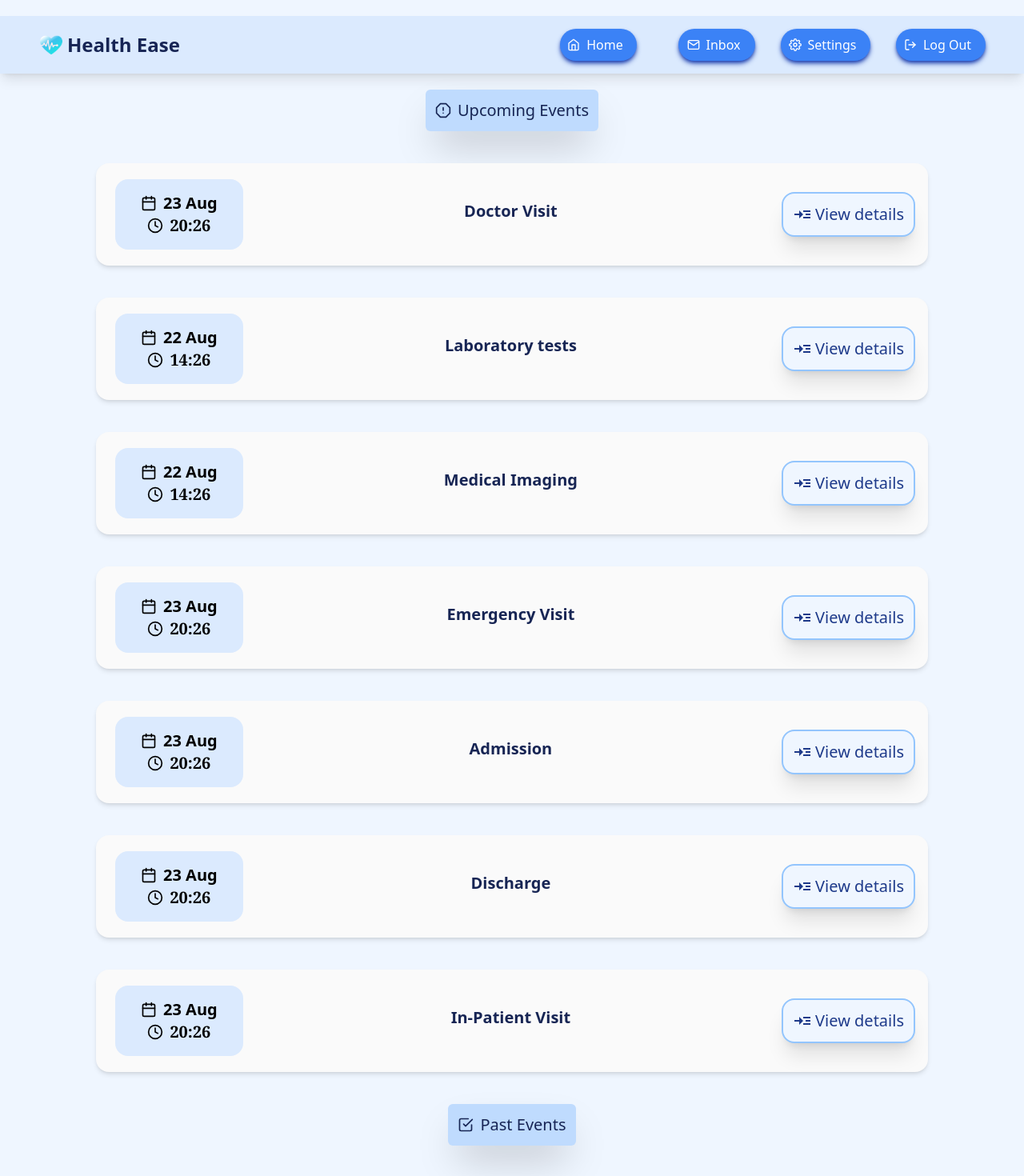
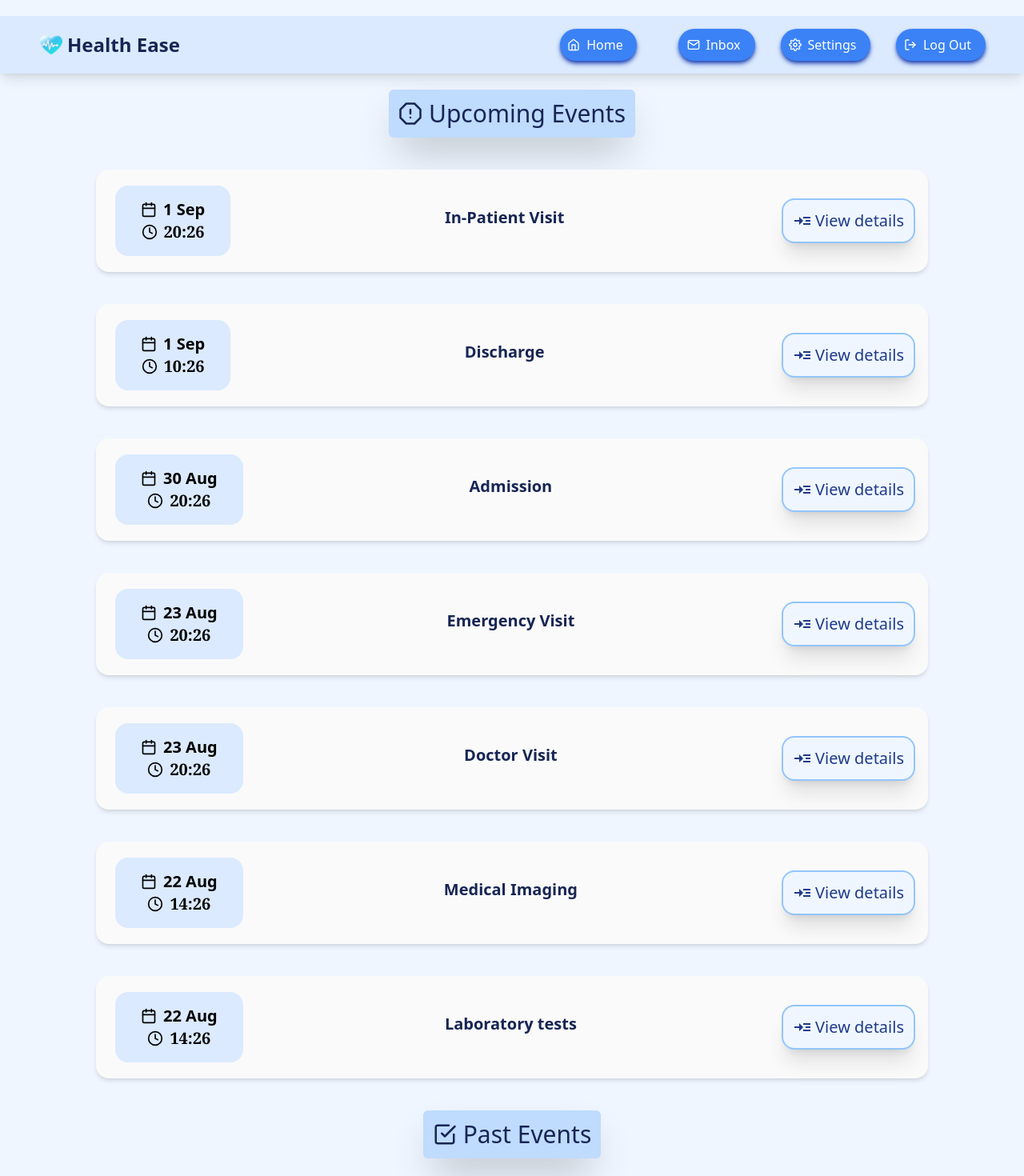
Before and after one commit to abdicodes/Health-Ease, a React (Vite) app in the folder frontend/: page /patient-portal in a window 1280 px wide. Shown: the top 1470 px of the page at 80% size. Built offline with nearby package versions, Linux system fonts and the light colour scheme.

Commit message:
refactor:moved detailed event 2 own folder

```diff
--- a/frontend/src/components/patientPortal/eventsPage/Events.tsx
+++ b/frontend/src/components/patientPortal/eventsPage/Events.tsx
@@ -16,12 +16,14 @@ const Events: React.FC<EventsProps> = ({ events }) => {
         <Navbar />
       </section>
       <section className="mx-10  my-5">
-        <h2 className=" flex items-center text-xl shadow-2xl rounded-md text-center font-medium mb-6 text-blue-950 bg-blue-200 max-w-fit p-3 mx-auto">
+        <h2 className=" flex items-center text-2xl md:text-3xl shadow-2xl rounded-md text-center font-medium mb-6 text-blue-950 bg-blue-200 max-w-fit p-3 mx-auto">
           <FiAlertOctagon className="mr-2" /> Upcoming Events
         </h2>
         {events.filter((element) => isFutureEvent(element.dateTime)).length >
         0 ? (
-          events.map((event) =>
+          events
+            .sort((a, b) => (a.dateTime < b.dateTime ? 1 : -1))
+            .map((event) =>
               isFutureEvent(event.dateTime) ? (
                 <div key={event.id}>
                   <EventContainer event={event} />
@@ -35,10 +37,12 @@ const Events: React.FC<EventsProps> = ({ events }) => {
         )}
       </section>
       <section className="mx-10 text-center my-10">
-        <h2 className=" flex items-center text-xl shadow-2xl rounded-md text-center font-medium mb-6 text-blue-950 bg-blue-200 max-w-fit p-3 mx-auto">
+        <h2 className=" flex items-center text-2xl md:text-3xl shadow-2xl rounded-md text-center font-medium mb-6 text-blue-950 bg-blue-200 max-w-fit p-3 mx-auto">
           <FiCheckSquare className="mr-2 " /> Past Events
         </h2>
-        {events.map((event) =>
+        {events
+          .sort((a, b) => (a.dateTime < b.dateTime ? 1 : -1))
+          .map((event) =>
             !isFutureEvent(event.dateTime) ? (
               <div key={event.id}>
                 <EventContainer event={event} />
--- a/frontend/src/data.ts
+++ b/frontend/src/data.ts
@@ -89,7 +89,7 @@ const data: Event[] = [
   {
     id: 7,
     type: EventTypes.Admission,
-    dateTime: '2023-08-23T20:26:06.679Z',
+    dateTime: '2023-08-30T20:26:06.679Z',
     diagnosis: 'mild allergy',
     doctorName: 'Avicenna',
     details: `Patient complained about eye itching, running nose,
@@ -103,7 +103,7 @@ const data: Event[] = [
   {
     id: 8,
     type: EventTypes.Discharge,
-    dateTime: '2023-08-23T20:26:06.679Z',
+    dateTime: '2023-09-01T10:26:06.679Z',
     diagnosis: 'mild allergy',
     doctorName: 'Avicenna',
     details: `Patient complained about eye itching, running nose,
@@ -117,7 +117,7 @@ const data: Event[] = [
   {
     id: 9,
     type: EventTypes.InPatientVisit,
-    dateTime: '2023-08-23T20:26:06.679Z',
+    dateTime: '2023-09-01T20:26:06.679Z',
     diagnosis: 'mild allergy',
     doctorName: 'Avicenna',
     details: `Patient complained about eye itching, running nose,
```
Also changed, not shown: frontend/src/components/patientPortal/detailedEventPage/DetailedEvent.tsx (renamed from frontend/src/components/patientPortal/eventsPage/DetailedEvent.tsx), frontend/src/components/patientPortal/detailedEventPage/DetailedEventContainer.tsx (renamed from frontend/src/components/patientPortal/eventsPage/DetailedEventContainer.tsx). Lines whose indentation alone changed are shown as unchanged.
